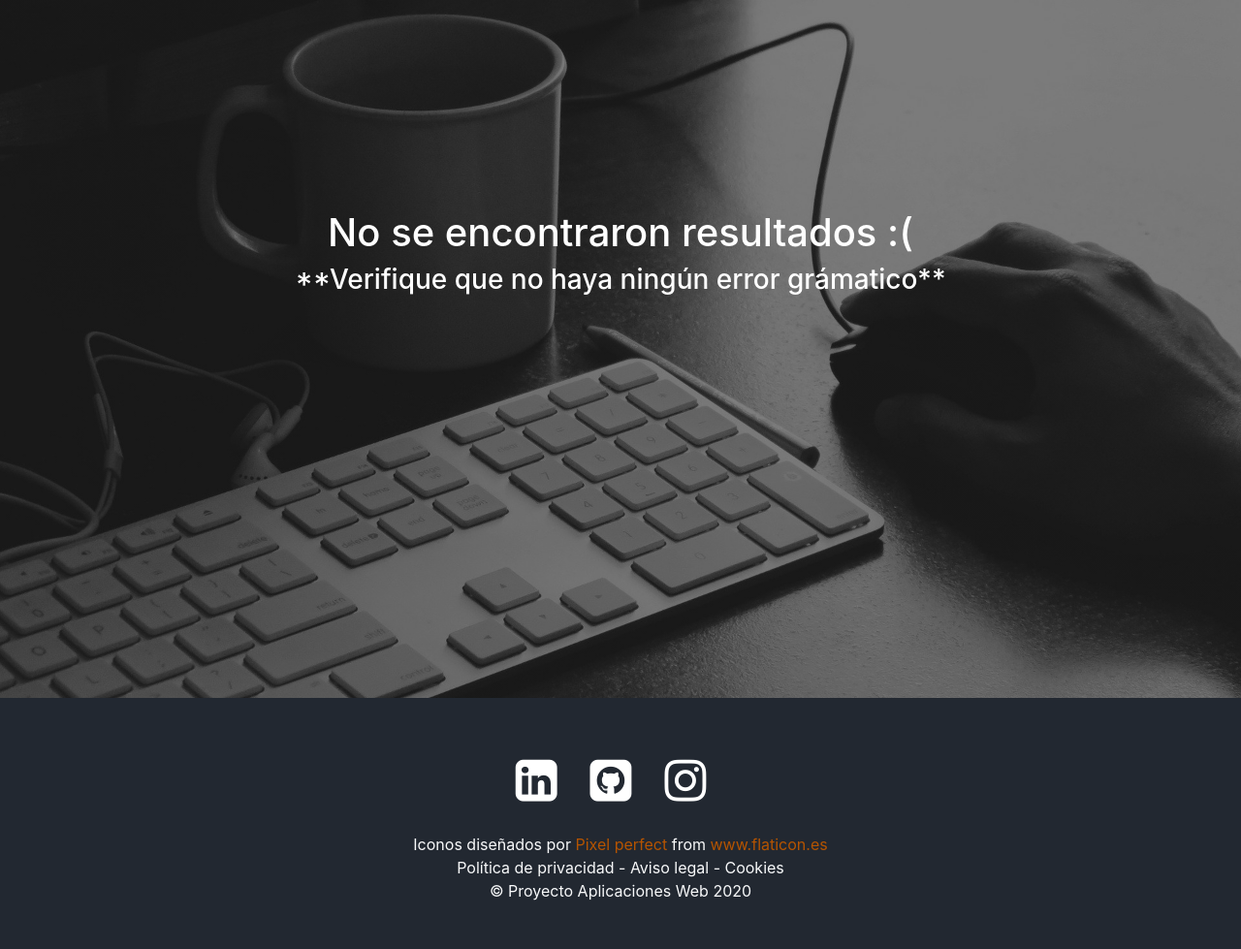
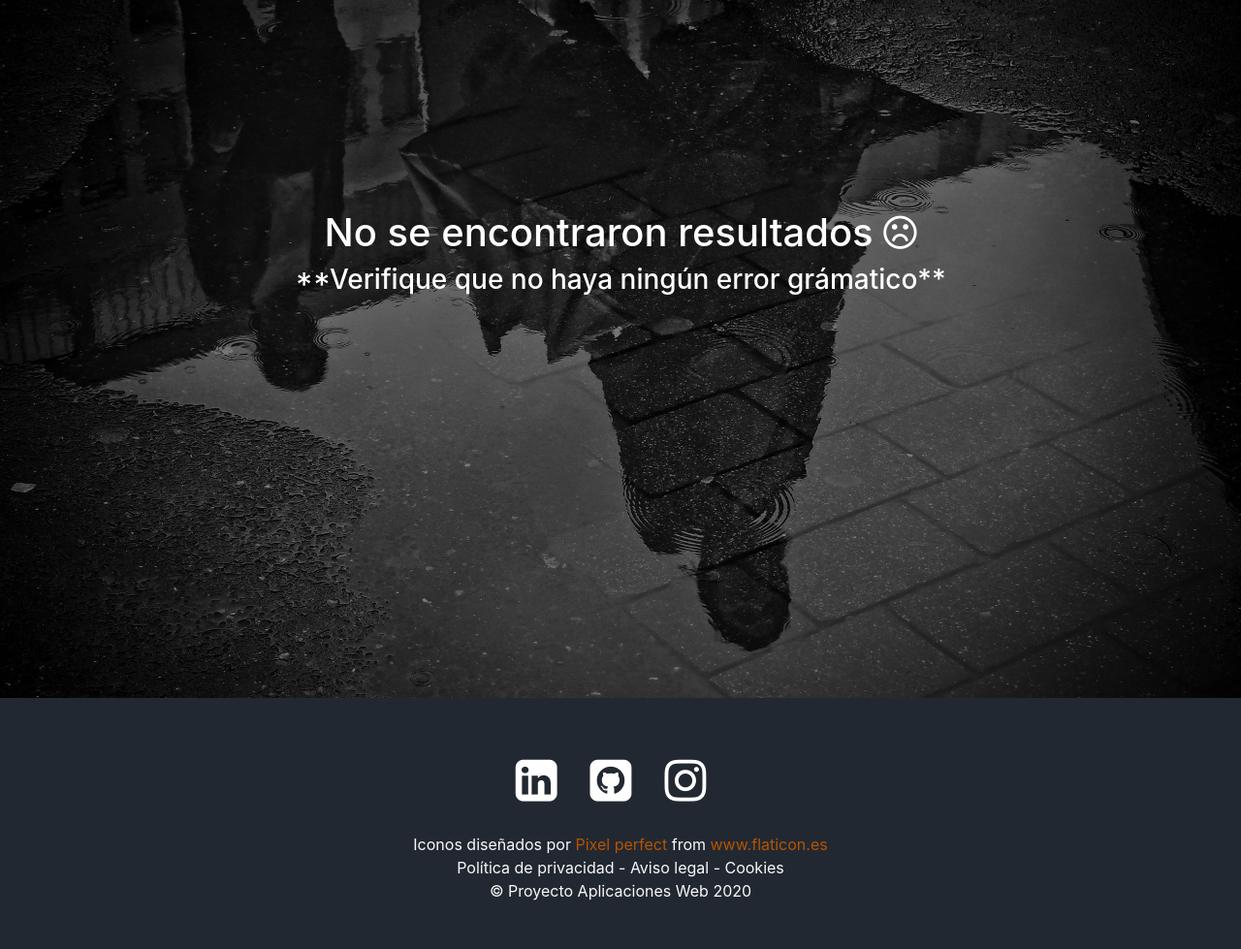
Before and after one commit to JMejiax/Django-First-Project, a Django app: page /reddit/ in a window 1280 px wide. Shown: the part 80-1059 px from the top of the page at 97% size. Run offline with Django 3.2, Linux system fonts and the light colour scheme; some libraries are stand-ins or nearby versions.

Commit message:
Reddit API

```diff
--- a/Blog/templates/Blog/reddit.html
+++ b/Blog/templates/Blog/reddit.html
@@ -41,7 +41,7 @@
 {% else %}
 <div class="hero-image">
     <div class="hero-text">
-        <h1>No se encontraron resultados :(</h1>
+        <h1>No se encontraron resultados <i class="fa fa-frown-o"></i></h1>
         <h3>**Verifique que no haya ningún error grámatico**</h3>
     </div>
 </div>
--- a/static/blog/reddit.css
+++ b/static/blog/reddit.css
@@ -5,7 +5,7 @@ h1, h3{
 /* The hero image */
 .hero-image {
     /* Use "linear-gradient" to add a darken background effect to the image (photographer.jpg). This will make the text easier to read */
-    background:  linear-gradient(rgba(0, 0, 0, 0.5), rgba(0, 0, 0, 0.5)), url("/static/home/c3.jpg") ;
+    background:  linear-gradient(rgba(0, 0, 0, 0.5), rgba(0, 0, 0, 0.5)), url("/static/blog/noResultados.jpg") ;
 
     /* Set a specific height */
     height: 90%;
```
Also changed, not shown: static/blog/noResultados.jpg (added).
